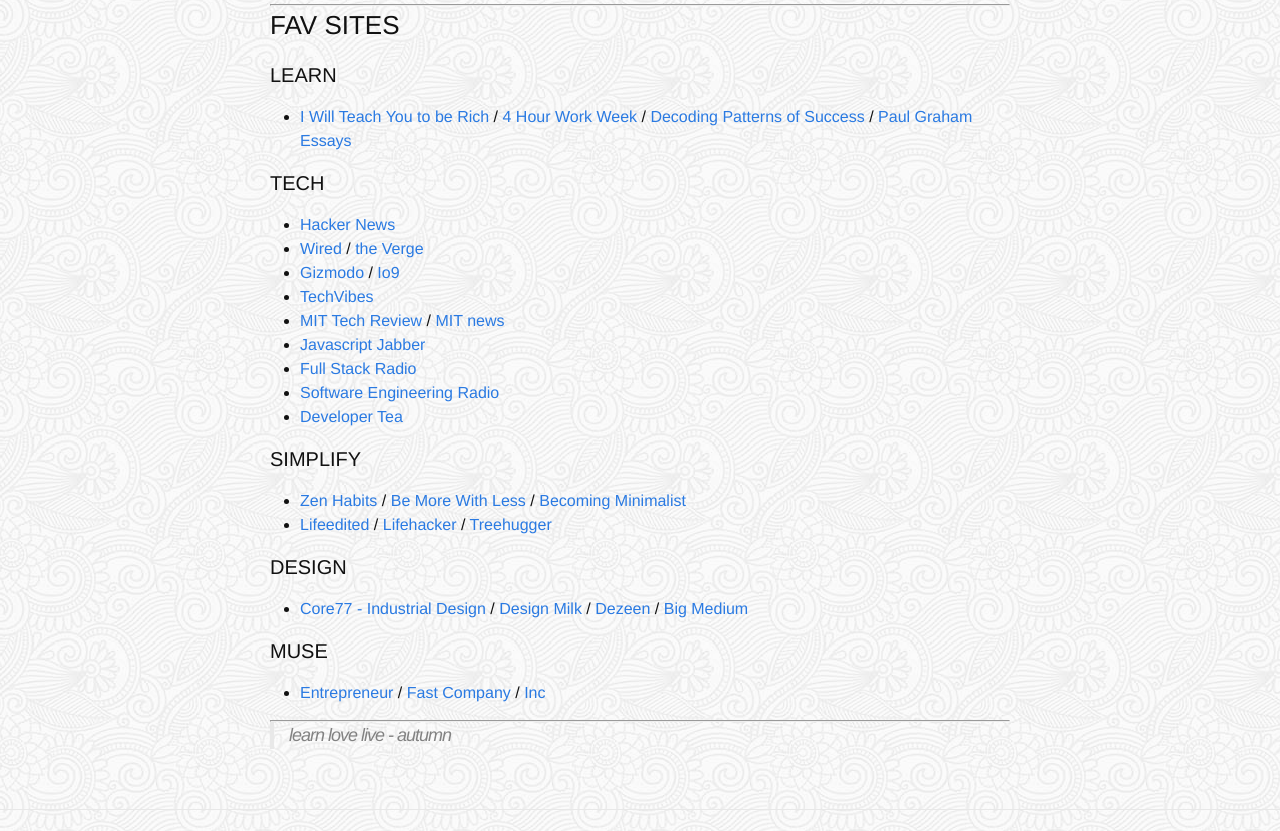
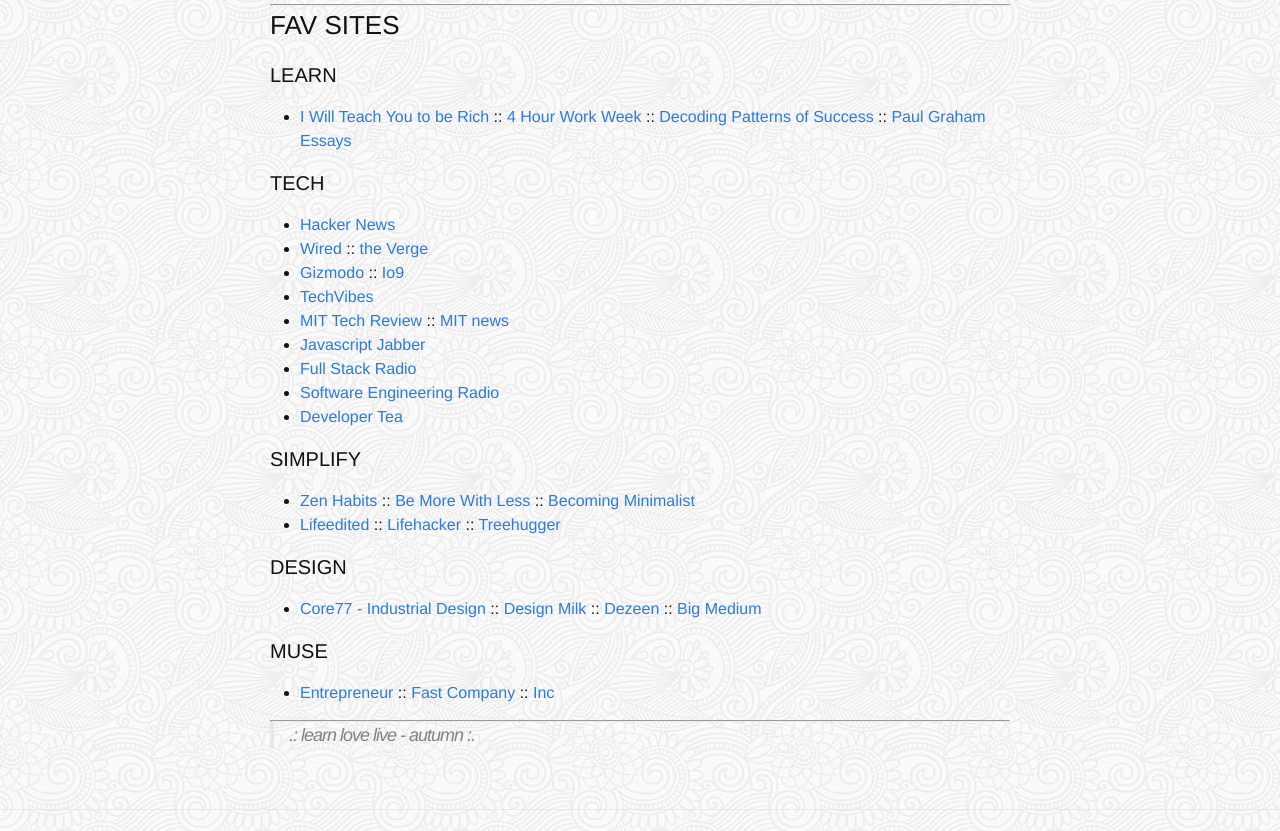
Before and after one commit to reinhardt021/reinhardt021.github.io, a Jekyll site: the page built from about.md, in a window 1280 px wide. Shown: the part 1337-2168 px from the top of the page. Built offline with Jekyll 4.4.1, drawn with Linux system fonts in a browser that asks for light colours.

Commit message:
Trying a different styling for links

```diff
--- a/about.md
+++ b/about.md
@@ -32,29 +32,29 @@
 ### FAV SITES
 
 #### LEARN
-- <a href="http://www.iwillteachyoutoberich.com/blog/"> I Will Teach You to be Rich </a> / <a href="http://fourhourworkweek.com/blog/"> 4 Hour Work Week </a> / <a href="http://calnewport.com/blog/"> Decoding Patterns of Success </a> / <a href="http://www.paulgraham.com/articles.html"> Paul Graham Essays </a>
+- <a href="http://www.iwillteachyoutoberich.com/blog/"> I Will Teach You to be Rich </a> :: <a href="http://fourhourworkweek.com/blog/"> 4 Hour Work Week </a> :: <a href="http://calnewport.com/blog/"> Decoding Patterns of Success </a> :: <a href="http://www.paulgraham.com/articles.html"> Paul Graham Essays </a>
 
 #### TECH
 - <a href="https://news.ycombinator.com/"> Hacker News </a>
-- <a href="http://www.wired.com/"> Wired </a> / <a href="http://www.theverge.com/"> the Verge </a>
-- <a href="http://www.gizmodo.com/"> Gizmodo </a> / <a href="http://www.io9.com/"> Io9 </a>
+- <a href="http://www.wired.com/"> Wired </a> :: <a href="http://www.theverge.com/"> the Verge </a>
+- <a href="http://www.gizmodo.com/"> Gizmodo </a> :: <a href="http://www.io9.com/"> Io9 </a>
 - <a href="http://www.techvibes.com/global"> TechVibes </a>
-- <a href="http://www.technologyreview.com/"> MIT Tech Review </a> / <a href="http://news.mit.edu/"> MIT news </a>
+- <a href="http://www.technologyreview.com/"> MIT Tech Review </a> :: <a href="http://news.mit.edu/"> MIT news </a>
 - <a href="https://devchat.tv/js-jabber">Javascript Jabber</a>
 - <a href="http://www.fullstackradio.com/">Full Stack Radio</a>
 - <a href="http://www.se-radio.net/">Software Engineering Radio</a>
 - <a href="https://developertea.com/">Developer Tea</a>
 
 #### SIMPLIFY
-- <a href="http://www.zenhabits.net/"> Zen Habits </a> / <a href="http://www.bemorewithless.com/"> Be More With Less </a> / <a href="http://www.becomingminimalist.com/"> Becoming Minimalist </a>
-- <a href="http://www.lifeedited.com/"> Lifeedited </a> / <a href="http://www.lifehacker.com/"> Lifehacker </a> / <a href="http://www.treehugger.com/"> Treehugger </a>
+- <a href="http://www.zenhabits.net/"> Zen Habits </a> :: <a href="http://www.bemorewithless.com/"> Be More With Less </a> :: <a href="http://www.becomingminimalist.com/"> Becoming Minimalist </a>
+- <a href="http://www.lifeedited.com/"> Lifeedited </a> :: <a href="http://www.lifehacker.com/"> Lifehacker </a> :: <a href="http://www.treehugger.com/"> Treehugger </a>
 
 #### DESIGN
-- <a href="http://www.core77.com/"> Core77 - Industrial Design </a> / <a href="http://www.design-milk.com/"> Design Milk </a> / <a href="http://www.dezeen.com/"> Dezeen </a> / <a href="https://www.bigmedium.com/"> Big Medium </a>
+- <a href="http://www.core77.com/"> Core77 - Industrial Design </a> :: <a href="http://www.design-milk.com/"> Design Milk </a> :: <a href="http://www.dezeen.com/"> Dezeen </a> :: <a href="https://www.bigmedium.com/"> Big Medium </a>
 
 #### MUSE
-- <a href= "http://www.entrepreneur.com/">Entrepreneur</a> / <a href="http://www.fastcompany.com/">Fast Company</a> / <a href="http://www.inc.com/">Inc</a>
+- <a href= "http://www.entrepreneur.com/">Entrepreneur</a> :: <a href="http://www.fastcompany.com/">Fast Company</a> :: <a href="http://www.inc.com/">Inc</a>
 
 ---------
 
-> _learn love live - autumn_
+> _.: learn love live - autumn :._
```
